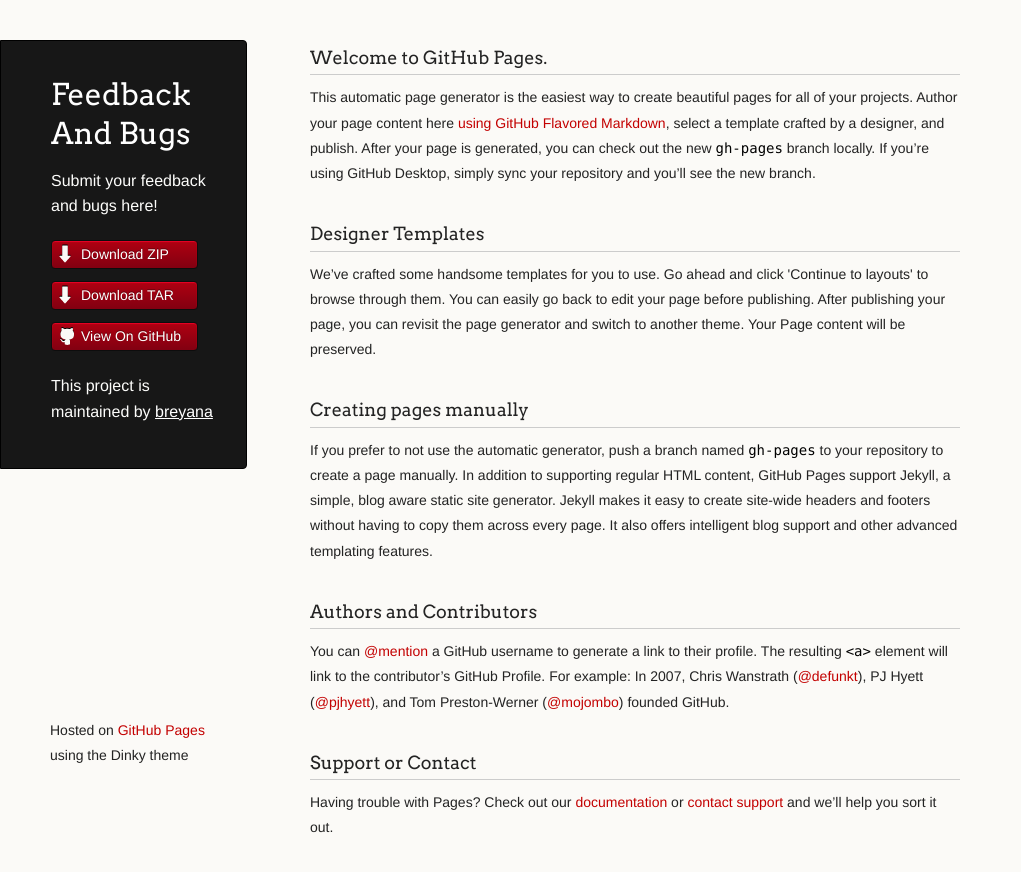
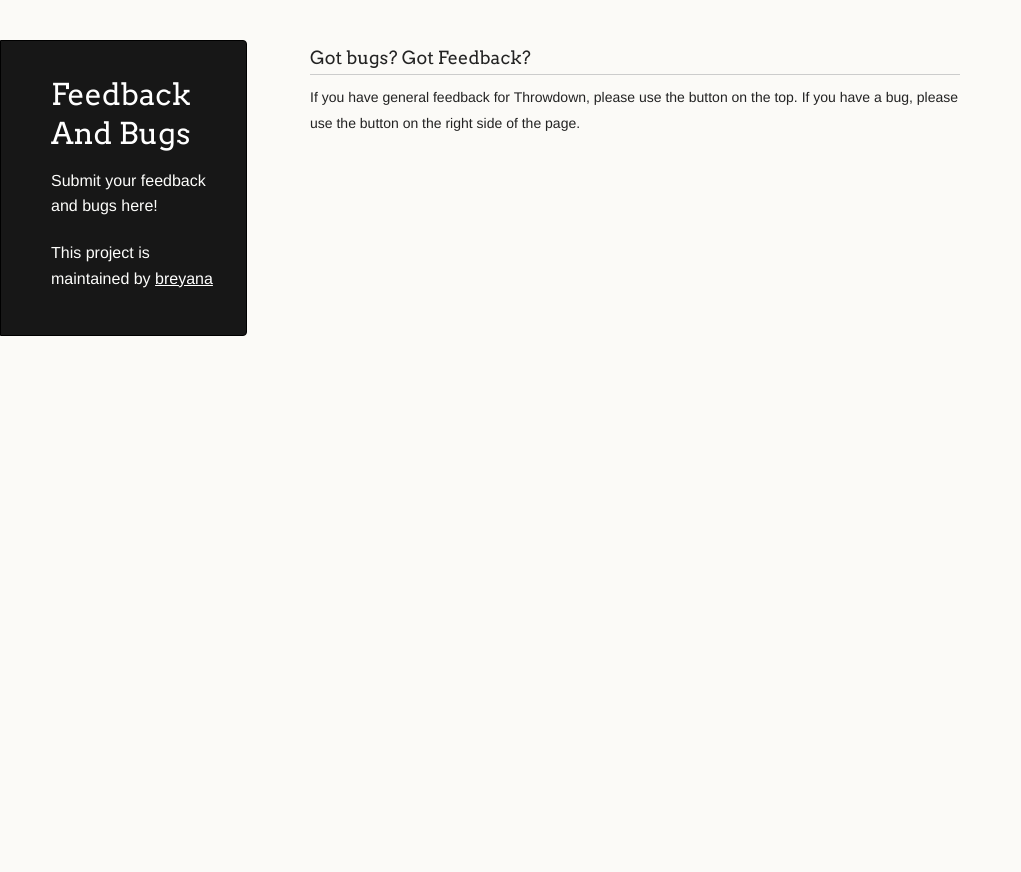
Before and after one commit to breyana/feedbackandbugs, a plain HTML site: page index.html in a window 1280 px wide. Shown: the whole page, without its empty margins (0-1021 px from the left). After the commit the page ends 800 px from the top, so only its background shows below. Drawn offline with Linux system fonts and the light colour scheme.

Commit message:
Adding in bugs button, commenting out extra buttons

```diff
--- a/index.html
+++ b/index.html
@@ -19,11 +19,11 @@
         <h1 class="header">Feedback And Bugs</h1>
         <p class="header">Submit your feedback and bugs here!</p>
 
-        <ul>
+        <!-- <ul>
           <li class="download"><a class="buttons" href="https://github.com/breyana/feedbackandbugs/zipball/master">Download ZIP</a></li>
           <li class="download"><a class="buttons" href="https://github.com/breyana/feedbackandbugs/tarball/master">Download TAR</a></li>
           <li><a class="buttons github" href="https://github.com/breyana/feedbackandbugs">View On GitHub</a></li>
-        </ul>
+        </ul> -->
 
         <p class="header">This project is maintained by <a class="header name" href="https://github.com/breyana">breyana</a></p>
 
@@ -31,35 +31,16 @@
       </header>
       <!-- here is where I'm adding the Feedback button, here goes nothing -->
       <script type="text/javascript" src="https://kongregate.atlassian.net/s/c5bc59cf9a95cded50af9db69ac623ee-T/-srycvj/72002/b6b48b2829824b869586ac216d119363/2.0.14/_/download/batch/com.atlassian.jira.collector.plugin.jira-issue-collector-plugin:issuecollector/com.atlassian.jira.collector.plugin.jira-issue-collector-plugin:issuecollector.js?locale=en-US&collectorId=cb8d1748"></script>
+      <!-- here is where I'm adding in the Bugs button -->
+      <script type="text/javascript" src="https://kongregate.atlassian.net/s/c5bc59cf9a95cded50af9db69ac623ee-T/-srycvj/72002/b6b48b2829824b869586ac216d119363/2.0.14/_/download/batch/com.atlassian.jira.collector.plugin.jira-issue-collector-plugin:issuecollector/com.atlassian.jira.collector.plugin.jira-issue-collector-plugin:issuecollector.js?locale=en-US&collectorId=f07671a8"></script>
+
+
       <section>
         <h3>
-<a id="welcome-to-github-pages" class="anchor" href="#welcome-to-github-pages" aria-hidden="true"><span aria-hidden="true" class="octicon octicon-link"></span></a>Welcome to GitHub Pages.</h3>
+<a id="welcome-to-github-pages" class="anchor" href="#welcome-to-github-pages" aria-hidden="true"><span aria-hidden="true" class="octicon octicon-link"></span></a>Got bugs? Got Feedback?</h3>
 
-<p>This automatic page generator is the easiest way to create beautiful pages for all of your projects. Author your page content here <a href="https://guides.github.com/features/mastering-markdown/">using GitHub Flavored Markdown</a>, select a template crafted by a designer, and publish. After your page is generated, you can check out the new <code>gh-pages</code> branch locally. If you’re using GitHub Desktop, simply sync your repository and you’ll see the new branch.</p>
+<p>If you have general feedback for Throwdown, please use the button on the top. If you have a bug, please use the button on the right side of the page. </p>
 
-<h3>
-<a id="designer-templates" class="anchor" href="#designer-templates" aria-hidden="true"><span aria-hidden="true" class="octicon octicon-link"></span></a>Designer Templates</h3>
-
-<p>We’ve crafted some handsome templates for you to use. Go ahead and click 'Continue to layouts' to browse through them. You can easily go back to edit your page before publishing. After publishing your page, you can revisit the page generator and switch to another theme. Your Page content will be preserved.</p>
-
-<h3>
-<a id="creating-pages-manually" class="anchor" href="#creating-pages-manually" aria-hidden="true"><span aria-hidden="true" class="octicon octicon-link"></span></a>Creating pages manually</h3>
-
-<p>If you prefer to not use the automatic generator, push a branch named <code>gh-pages</code> to your repository to create a page manually. In addition to supporting regular HTML content, GitHub Pages support Jekyll, a simple, blog aware static site generator. Jekyll makes it easy to create site-wide headers and footers without having to copy them across every page. It also offers intelligent blog support and other advanced templating features.</p>
-
-<h3>
-<a id="authors-and-contributors" class="anchor" href="#authors-and-contributors" aria-hidden="true"><span aria-hidden="true" class="octicon octicon-link"></span></a>Authors and Contributors</h3>
-
-<p>You can <a href="https://help.github.com/articles/basic-writing-and-formatting-syntax/#mentioning-users-and-teams" class="user-mention">@mention</a> a GitHub username to generate a link to their profile. The resulting <code>&lt;a&gt;</code> element will link to the contributor’s GitHub Profile. For example: In 2007, Chris Wanstrath (<a href="https://github.com/defunkt" class="user-mention">@defunkt</a>), PJ Hyett (<a href="https://github.com/pjhyett" class="user-mention">@pjhyett</a>), and Tom Preston-Werner (<a href="https://github.com/mojombo" class="user-mention">@mojombo</a>) founded GitHub.</p>
-
-<h3>
-<a id="support-or-contact" class="anchor" href="#support-or-contact" aria-hidden="true"><span aria-hidden="true" class="octicon octicon-link"></span></a>Support or Contact</h3>
-
-<p>Having trouble with Pages? Check out our <a href="https://help.github.com/pages">documentation</a> or <a href="https://github.com/contact">contact support</a> and we’ll help you sort it out.</p>
-      </section>
-      <footer>
-        <p><small>Hosted on <a href="https://pages.github.com">GitHub Pages</a> using the Dinky theme</small></p>
-      </footer>
     </div>
     <!--[if !IE]><script>fixScale(document);</script><![endif]-->
 
```
